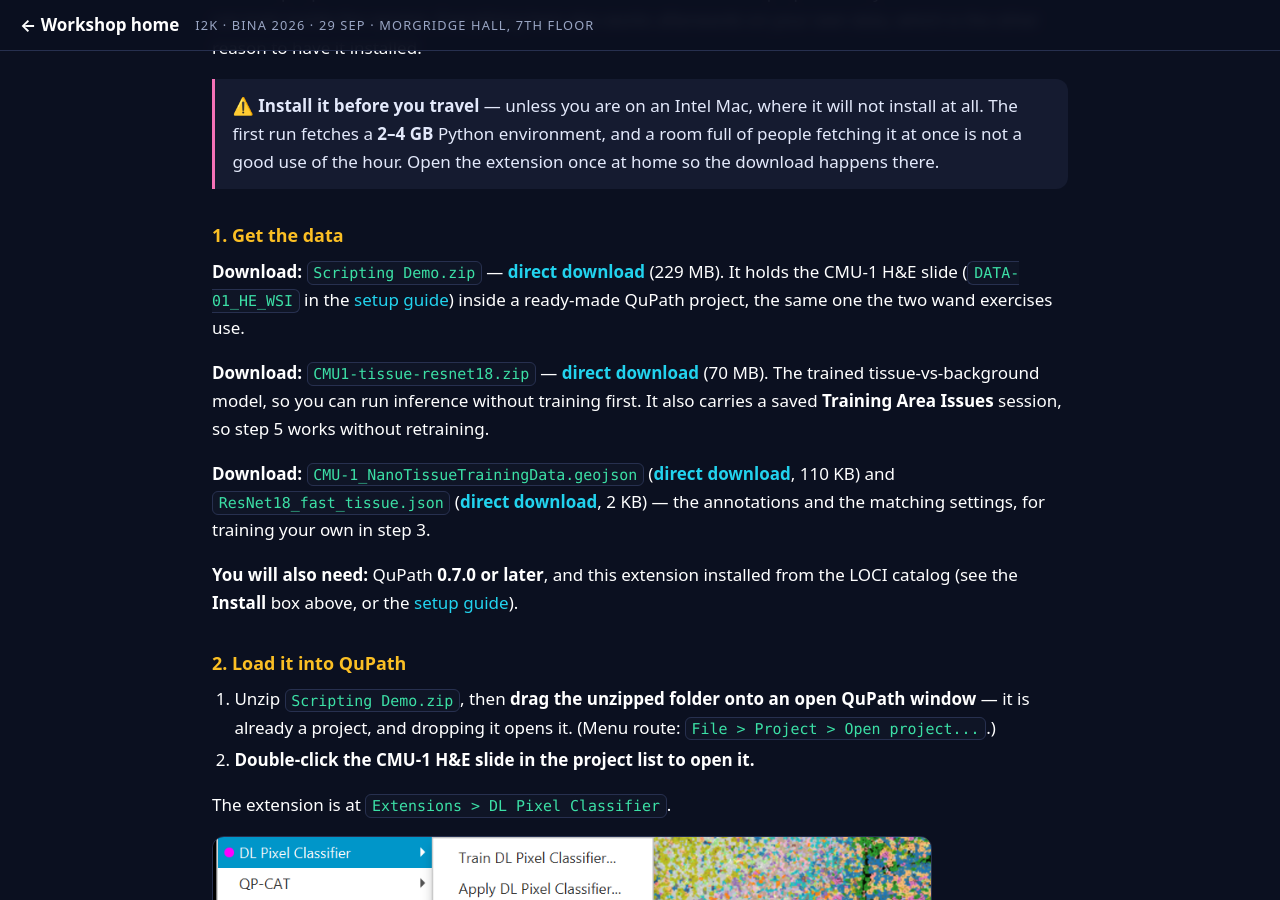
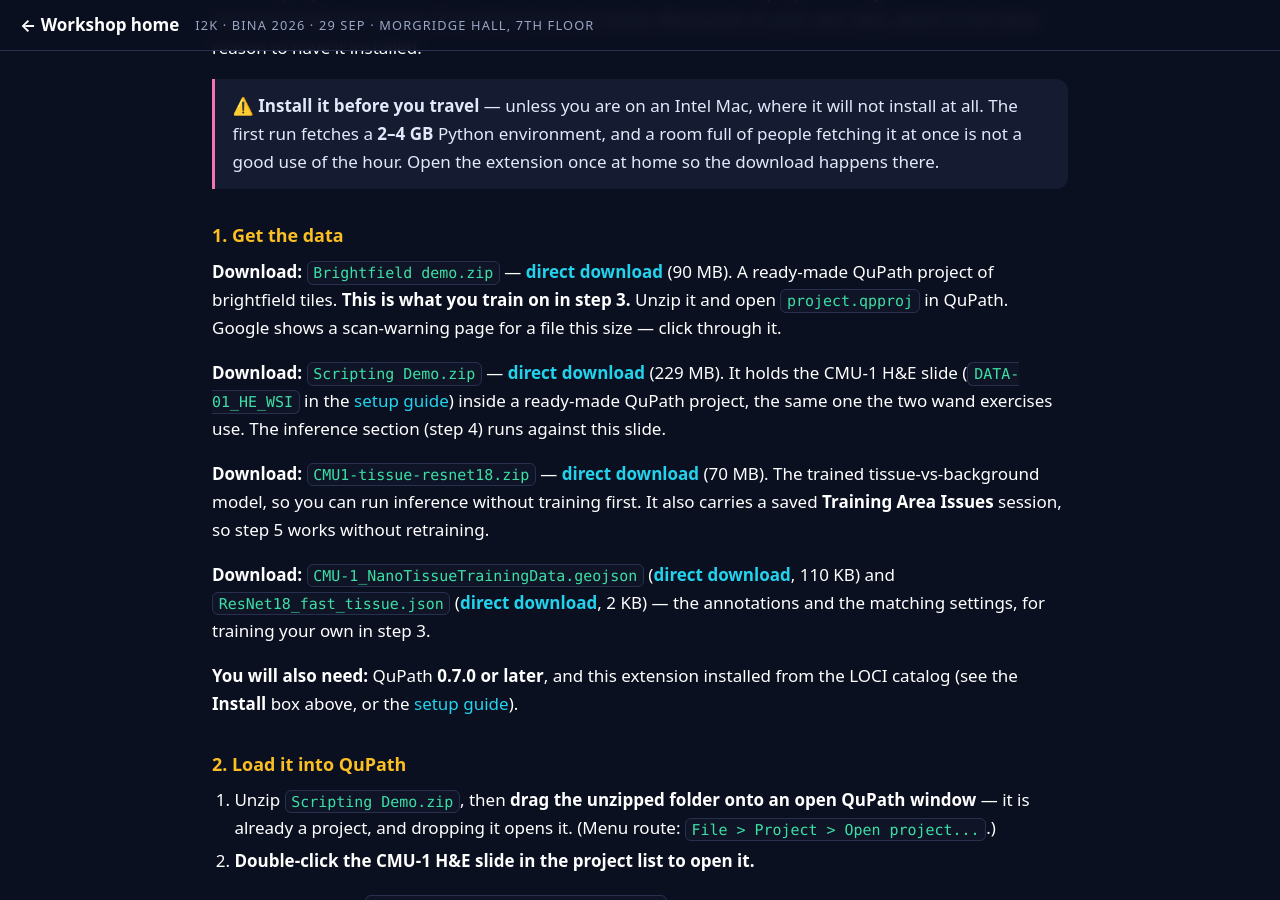
Before and after one commit to MichaelSNelson/BINA-I2K-2026-QuPath-Extensions, a Jekyll site: the page built from docs/02-dl-pixel-classifier.md, in a window 1280 px wide and 900 px high, scrolled down 3742 px. Built offline with Jekyll 4.4.1, drawn with Linux system fonts in a browser that asks for light colours.

Commit message:
dl-classifier guide: add the Brightfield demo download as the training data
Training moves off CMU-1 and onto the brightfield tile project. This adds the
download and says which exercise each project is for, so the two do not get
confused: Brightfield demo for training in step 3, Scripting Demo for the
CMU-1 inference in step 4.

Uses the same drive.google.com/uc?export=download form the guide already uses
for Scripting Demo.zip, and warns about Google's scan interstitial, which a
90 MB file triggers.

Deliberately NOT changed yet, because they depend on decisions still in
flight:

- The annotations download still points at CMU-1_NanoTissueTrainingData.
  Brightfield training needs its own geojson and that file does not exist
  yet. Leaving the wrong link live would be worse than leaving it stale --
  importing CMU-1 annotations onto a brightfield tile produces nonsense with
  no error.
- Step 3's instructions still say "open the CMU-1 slide", and its annotation
  counts, the Ignore* explainer and two screenshots are all CMU-1 specific.
  Which of the four Tile images to train on is not decided.
- The pretrained model stays CMU-1 until a brightfield model is exported to
  replace it.

Claude-Session: https://claude.ai/code/session_01N4ZFToSsHCjtBUjwWur5XU

```diff
--- a/docs/02-dl-pixel-classifier.md
+++ b/docs/02-dl-pixel-classifier.md
@@ -134,9 +134,15 @@ which is the other reason to have it installed.
 
 ### 1. Get the data
 
+**Download:** `Brightfield demo.zip` — **[direct download](https://drive.google.com/uc?export=download&id=1ghskMkToAP6DoQSfGxrdQiOKjIMpHtI0)** (90 MB). A ready-made
+QuPath project of brightfield tiles. **This is what you train on in step 3.** Unzip it and open
+`project.qpproj` in QuPath. Google shows a scan-warning page for a file this size — click
+through it.
+
 **Download:** `Scripting Demo.zip` — **[direct download](https://drive.google.com/uc?export=download&id=1bWZtjZEtgqZnJOVBc91_Wk_HPgw8dmNY)** (229 MB). It holds the
 CMU-1 H&E slide (`DATA-01_HE_WSI` in the [setup guide](setup.md#5-download-the-workshop-data))
-inside a ready-made QuPath project, the same one the two wand exercises use.
+inside a ready-made QuPath project, the same one the two wand exercises use. The inference
+section (step 4) runs against this slide.
 
 **Download:** `CMU1-tissue-resnet18.zip` — **[direct download](https://github.com/MichaelSNelson/BINA-I2K-2026-QuPath-Extensions/releases/download/data-v1/CMU1-tissue-resnet18.zip)** (70 MB). The trained
 tissue-vs-background model, so you can run inference without training first. It also carries a
```
